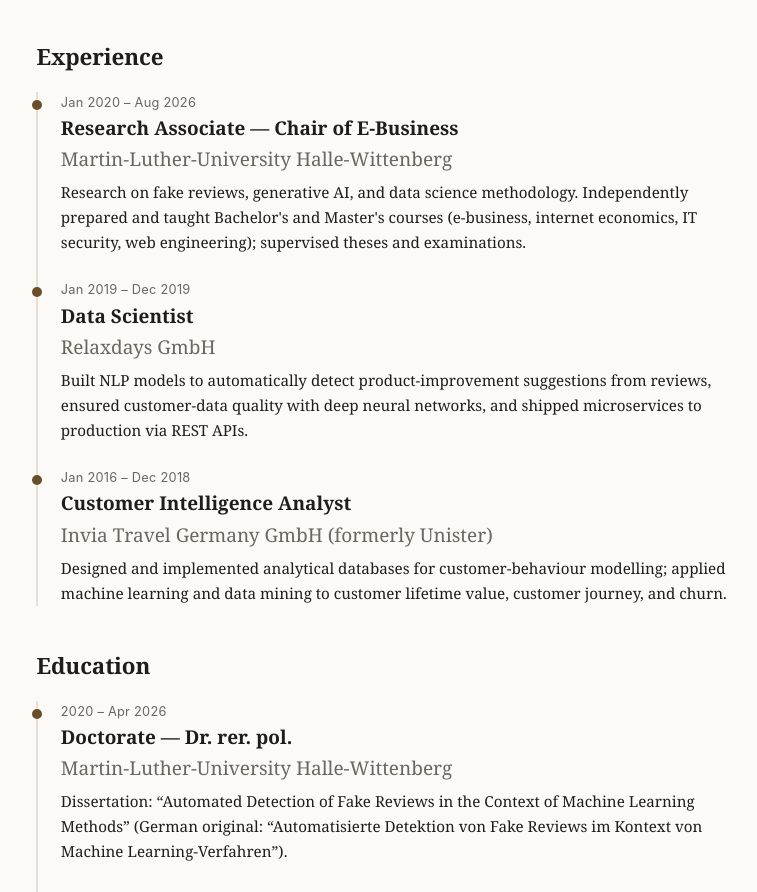
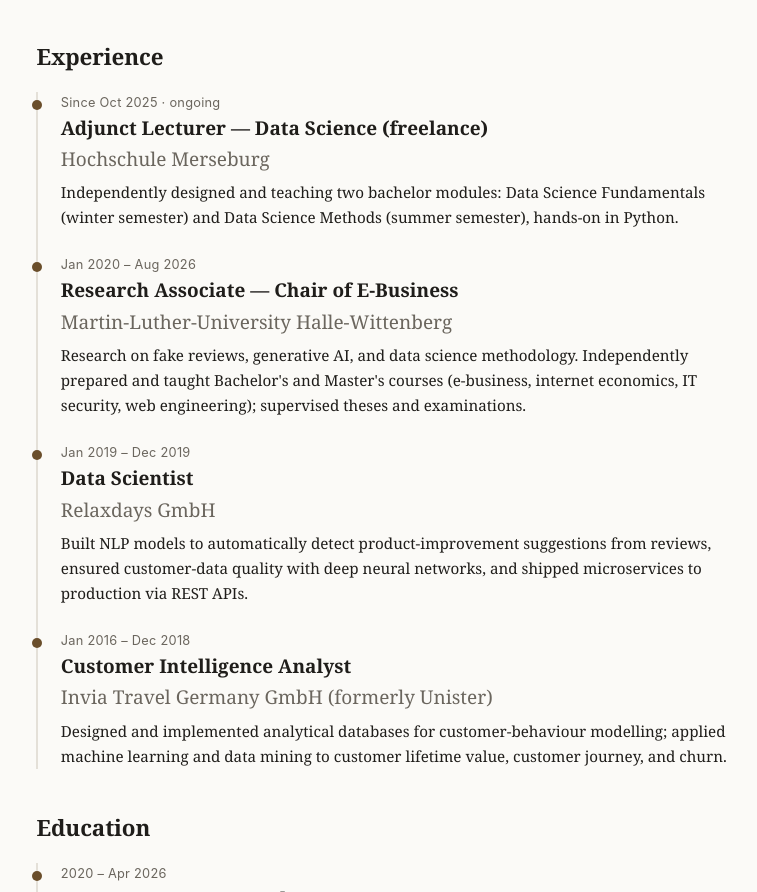
Before and after one commit to rt-eb-20/website, a plain HTML site: page about.html in a window 1280 px wide. Shown: the part 943-1835 px from the top of the page, without its empty margins (246-1003 px from the left). Drawn offline with Linux system fonts and the light colour scheme.

Commit message:
add about experience

```diff
--- a/about.html
+++ b/about.html
@@ -73,6 +73,14 @@
 
       <h2>Experience</h2>
       <ul class="timeline">
+        <li>
+          <span class="when">Since Oct 2025 · ongoing</span>
+          <span class="what">Adjunct Lecturer — Data Science (freelance)</span><br>
+          <span class="where">Hochschule Merseburg</span>
+          <p class="detail">Independently designed and teaching two bachelor
+          modules: Data Science Fundamentals (winter semester) and Data Science
+          Methods (summer semester), hands-on in Python.</p>
+        </li>
         <li>
           <span class="when">Jan 2020 – Aug 2026</span>
           <span class="what">Research Associate — Chair of E-Business</span><br>
```
